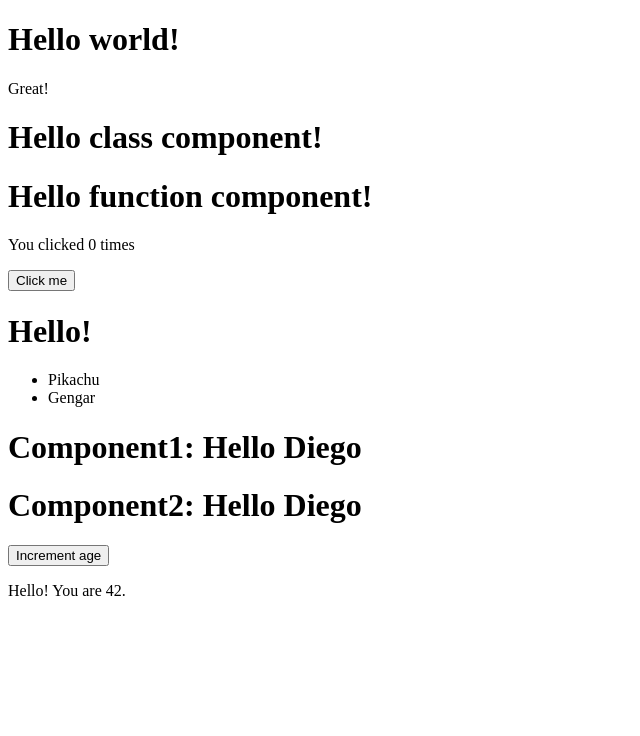
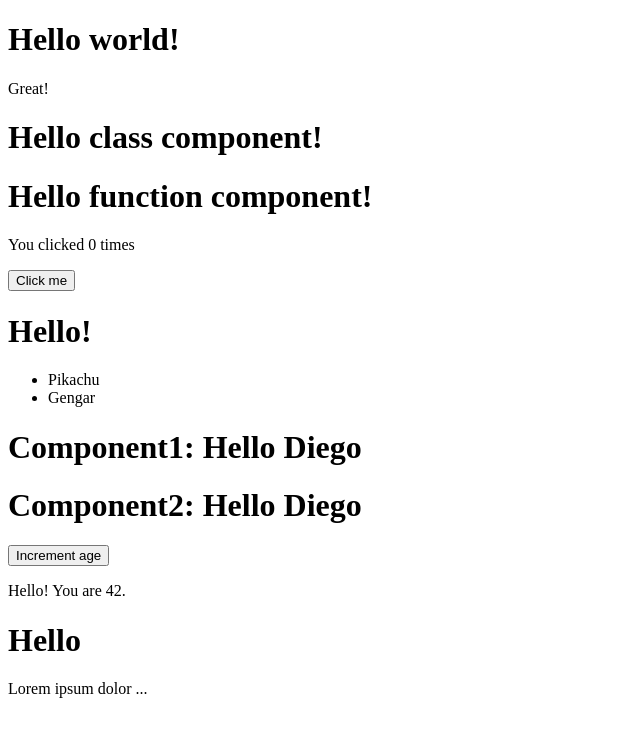
Before and after one commit to dcortesnet/Reactjs-fundamentals, a React (Create React App) app: page / in a window 1280 px wide. Shown: the top 736 px of the page, without its empty margins (0-640 px from the left). Built offline with nearby package versions, Linux system fonts and the light colour scheme.

Commit message:
Add fragment component

```diff
--- /dev/null
+++ b/src/7. fragments/fragment-declaration.jsx
@@ -0,0 +1,8 @@
+import React, { Fragment } from 'react';
+
+export const FragmentComponent = () => {
+    return <Fragment>
+        <h1>Hello</h1>
+        <p>Lorem ipsum dolor ...</p>
+    </Fragment>
+}
--- a/src/App.js
+++ b/src/App.js
@@ -6,6 +6,7 @@ import { FatherComponent } from './5. props/props-declaration';
 import { UseEffectComponent } from "./6. hooks/use-effect-declaration";
 import { UseContextComponent } from './6. hooks/use-context-declaration';
 import { UseReducerComponent } from './6. hooks/use-reducer-declaration';
+import { FragmentComponent } from './7. fragments/fragment-declaration';
 
 function App() {
   return <div>
@@ -17,6 +18,7 @@ function App() {
     <UseEffectComponent />
     <UseContextComponent />
     <UseReducerComponent />
+    <FragmentComponent />
   </div>
 }
 
```
